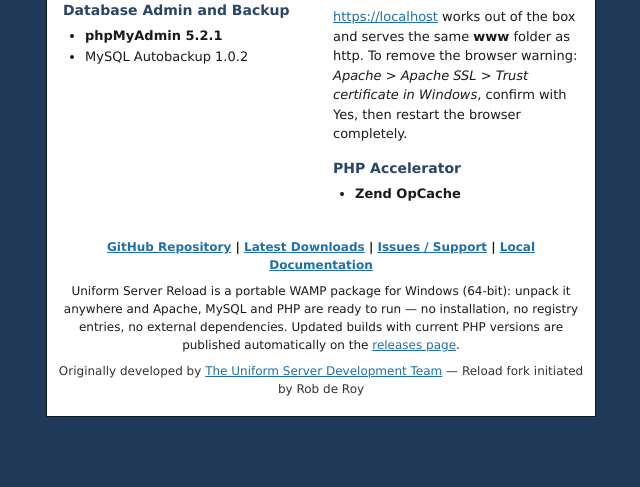
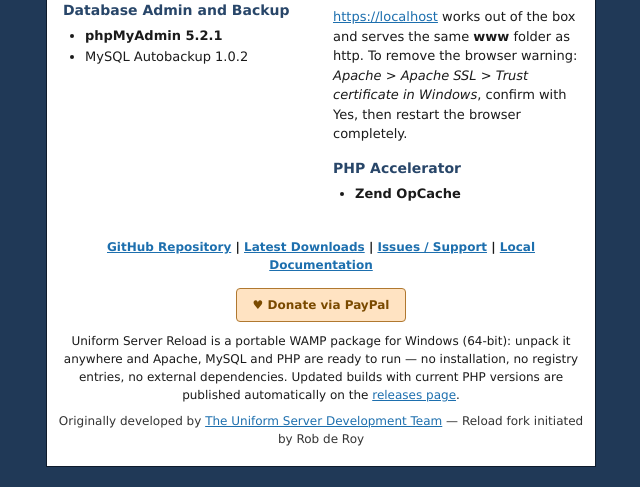
Before and after one commit to Wolfram33/uniserver-reload, a PHP site: page / in a window 1280 px wide. Shown: the part 904-1391 px from the top of the page, without its empty margins (319-959 px from the left). Before the commit the page ends 1321 px from the top, so only its background shows below. Run offline with PHP 8.4, Linux system fonts and the light colour scheme.

Commit message:
Add donate button/links (PayPal)
- GitHub Sponsor button via .github/FUNDING.yml
- README: donate badge next to the build badge and a short
  'Support the project' section
- www test page and splash page: local styled donate button in the
  footer (no external assets, WCAG AA contrast)
- Release notes: closing donate line on every release

Co-Authored-By: Claude Fable 5 <noreply@anthropic.com>

```diff
--- a/bundle/us_splash/css/style.css
+++ b/bundle/us_splash/css/style.css
@@ -120,6 +120,21 @@ footer p {
 .footer-links {
 	font-weight: bold;
 }
+.donate {
+	display: inline-block;
+	margin: 6px 0 2px;
+	padding: 7px 16px;
+	background-color: #ffe3c2;
+	border: 1px solid #b07830;
+	border-radius: 4px;
+	color: #7a4a00;
+	font-weight: bold;
+	text-decoration: none;
+}
+.donate:hover {
+	background-color: #ffd49e;
+	color: #5e3900;
+}
 .credits {
 	color: #333;
 }
--- a/bundle/us_splash/index.php
+++ b/bundle/us_splash/index.php
@@ -116,6 +116,7 @@ $apache_ver  = function_exists('apache_get_version') ? apache_get_version() : 'A
 
   <footer>
     <p class="footer-links"><a target="_1" rel="noopener" href="https://github.com/Wolfram33/uniserver-reload">GitHub Repository</a> | <a target="_1" rel="noopener" href="https://github.com/Wolfram33/uniserver-reload/releases/tag/latest">Latest Downloads</a> | <a target="_1" rel="noopener" href="https://github.com/Wolfram33/uniserver-reload/issues">Issues / Support</a> | <a href="/us_docs/manual/index.html">Local Documentation</a></p>
+    <p><a class="donate" target="_1" rel="noopener" href="https://www.paypal.com/paypalme/robderoy"><span aria-hidden="true">&#9829;</span> Donate via PayPal</a></p>
     <p>Uniform Server Reload is a portable WAMP package for Windows (64-bit): unpack it anywhere and Apache, MySQL and PHP are ready to run &mdash; no installation, no registry entries, no external dependencies. Updated builds with current PHP versions are published automatically on the <a target="_1" rel="noopener" href="https://github.com/Wolfram33/uniserver-reload/releases/tag/latest">releases page</a>.</p>
     <p class="credits">Originally developed by <a target="_1" rel="noopener" href="https://www.uniformserver.com/">The Uniform Server Development Team</a> &mdash; Reload fork initiated by Rob de Roy</p>
   </footer>
--- a/bundle/www/index.php
+++ b/bundle/www/index.php
@@ -158,6 +158,7 @@ if (!ctype_digit((string)$server_port) || (int)$server_port < 1 || 65535 < (int)
 
   <footer>
     <p class="footer-links"><a href="https://github.com/Wolfram33/uniserver-reload">GitHub Repository</a> | <a href="https://github.com/Wolfram33/uniserver-reload/releases/tag/latest">Latest Downloads</a> | <a href="/us_docs/manual/index.html">Local Documentation</a></p>
+    <p><a class="donate" href="https://www.paypal.com/paypalme/robderoy" rel="noopener"><span aria-hidden="true">&#9829;</span> Donate via PayPal</a></p>
     <p class="credits">Originally developed by <a href="https://www.uniformserver.com/">The Uniform Server Development Team</a> &mdash; Reload fork initiated by Rob de Roy</p>
   </footer>
 </div>
```
Also changed, not shown: bundle/www/css/style.css (+15 -0 lines), .github/FUNDING.yml (added), .github/workflows/build.yml, README.md.
